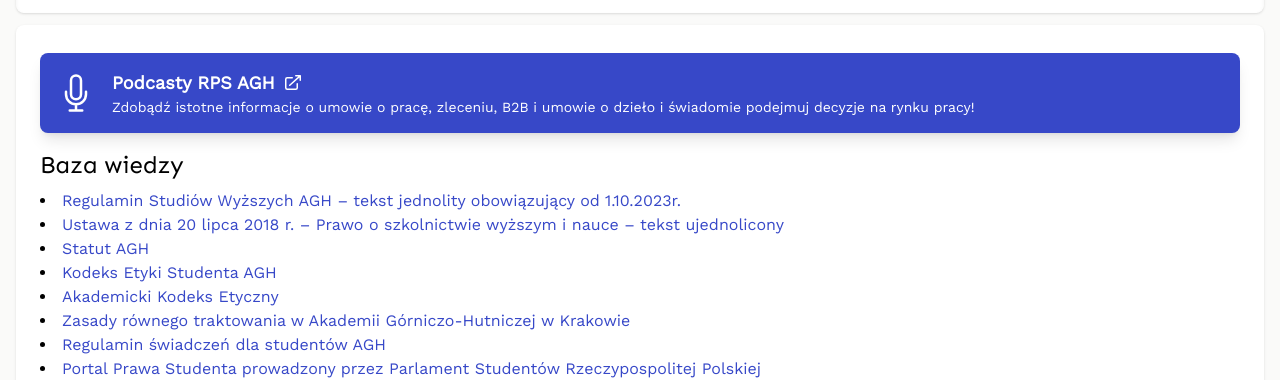
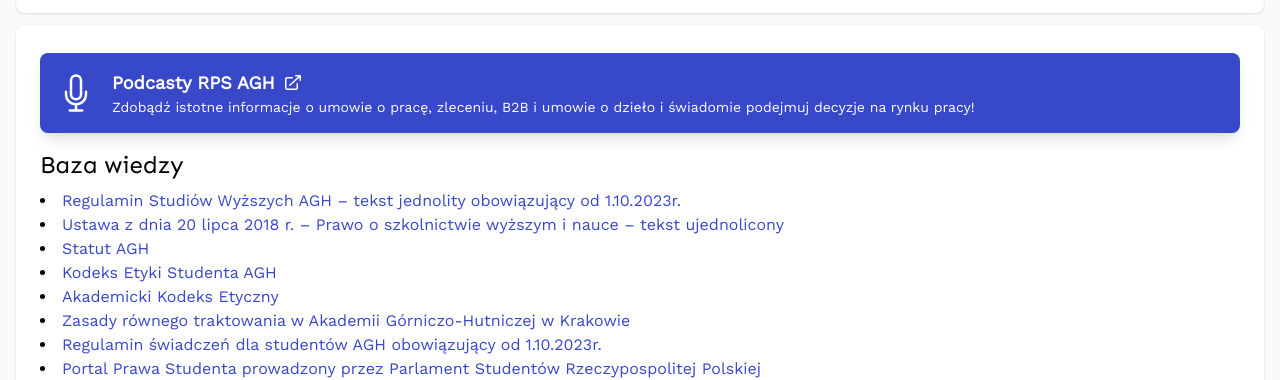
Before and after one commit to pcktm/rps-agh-website, an Astro site: page /baza-wiedzy in a window 1280 px wide. Shown: the part 421-801 px from the top of the page. Built offline with nearby package versions, Linux system fonts and the light colour scheme; Astro itself is replaced by a stand-in of ours.

Commit message:
fix: add date

```diff
--- a/src/pages/baza-wiedzy.astro
+++ b/src/pages/baza-wiedzy.astro
@@ -33,7 +33,7 @@ const linksTop: { url: string; title: string }[] = [
   },
   {
     title:
-      "Regulamin świadczeń dla studentów AGH",
+      "Regulamin świadczeń dla studentów AGH obowiązujący od 1.10.2023r.",
     url: "/dokumenty/regulamin-swiadczen.pdf",
   },
   {
```
